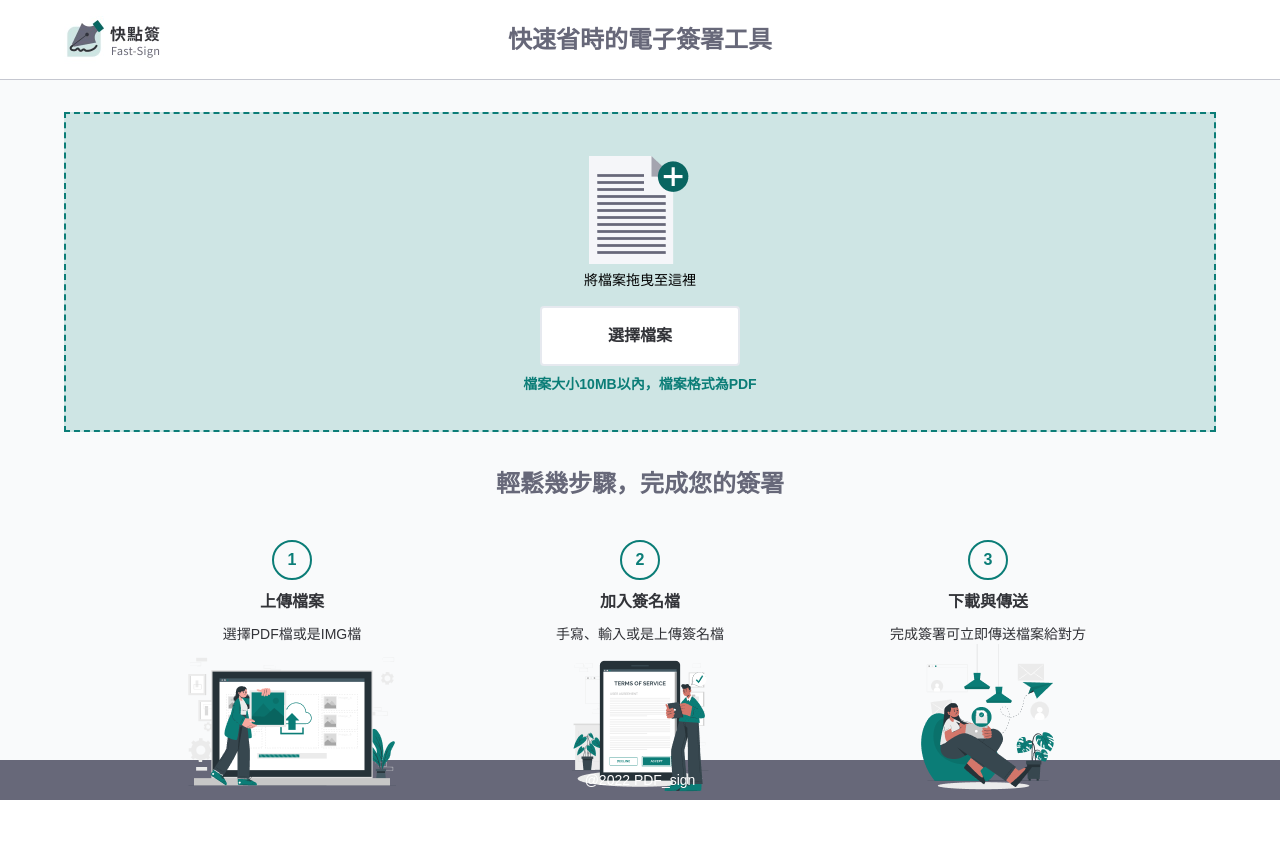
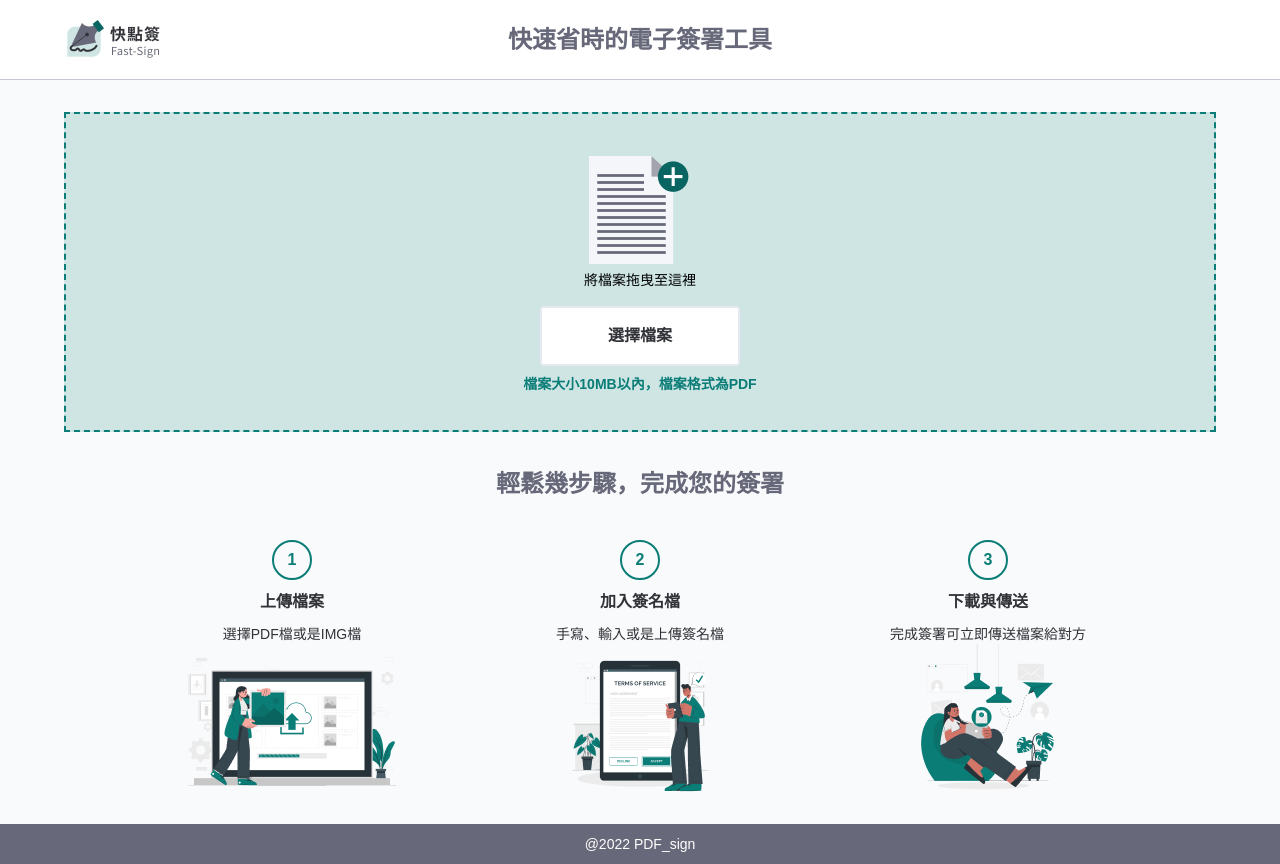
Before and after one commit to qdandy38/PDF_Vue, a Vue app: page / in a window 1280 px wide. Before the commit the page ends 824 px from the top, so only its background shows below. Built offline with nearby package versions, Linux system fonts and the light colour scheme.

Commit message:
fix 跑版

```diff
--- a/src/views/PdfUpload.vue
+++ b/src/views/PdfUpload.vue
@@ -86,7 +86,7 @@ onMounted(()=>{
 		w-[90%]
 		mx-auto
 		h-auto
-		lg:h-[calc(100vh-120px)];
+		lg:min-h-[calc(100vh-120px)];
 
 		&_title{
 			@apply
```
